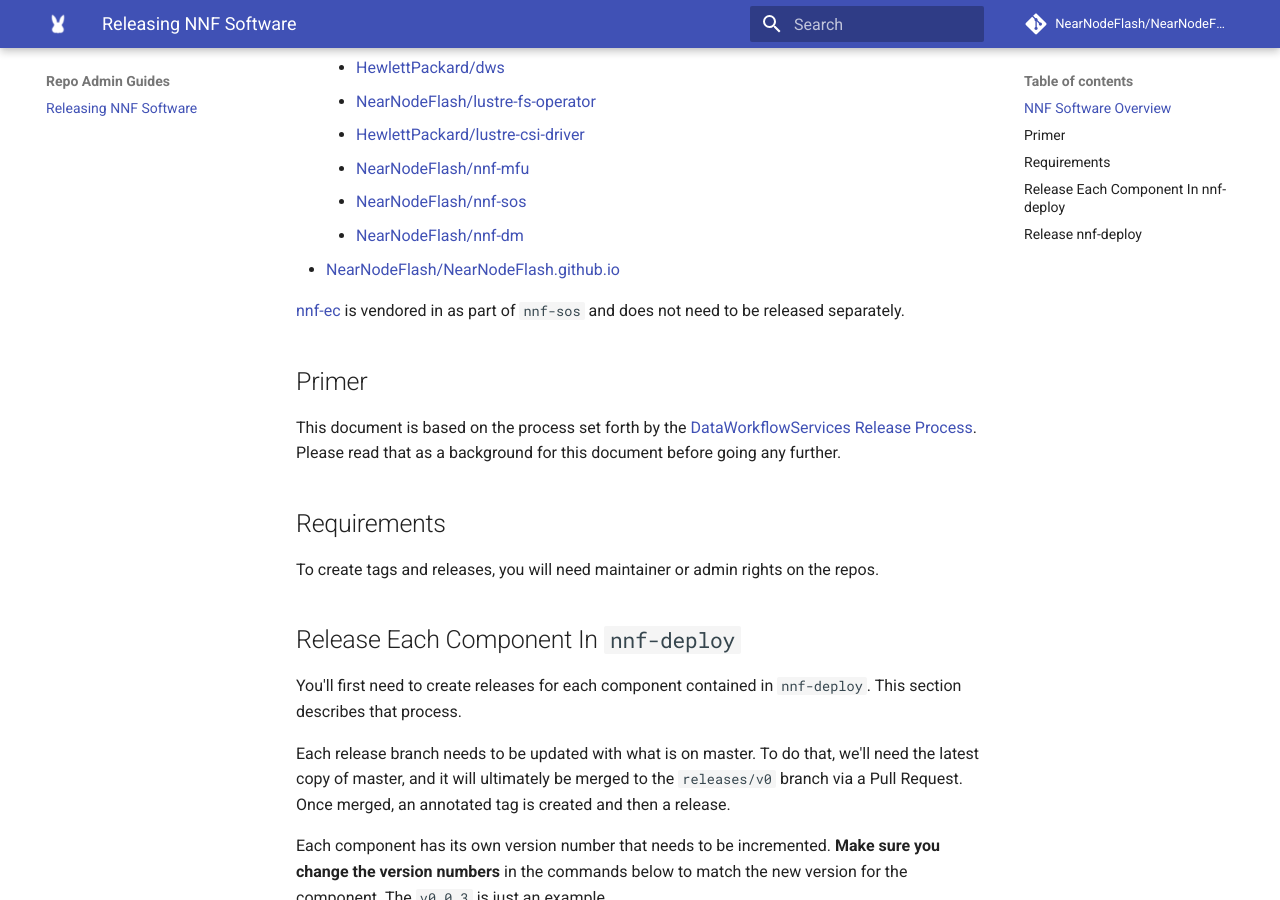
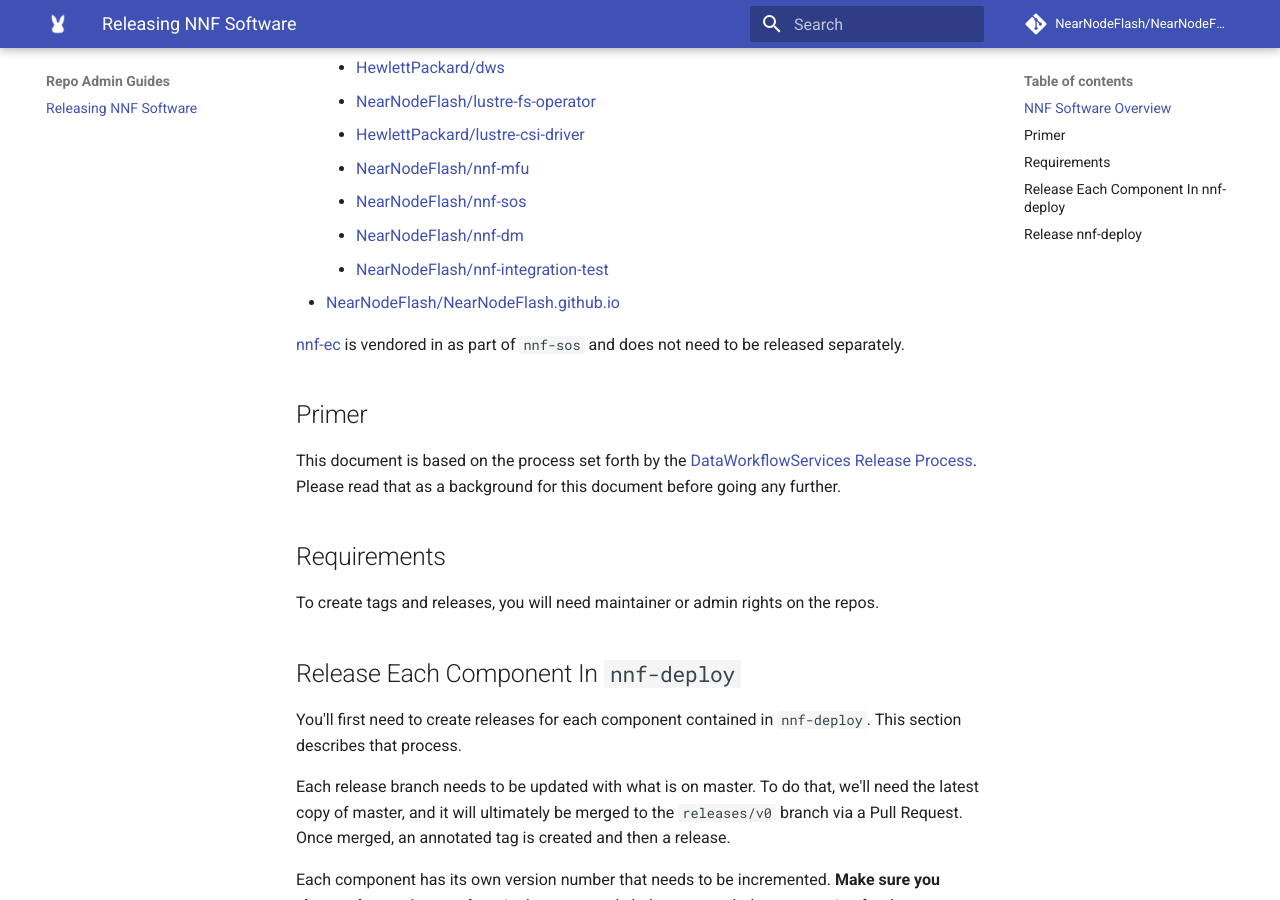
Before and after one commit to NearNodeFlash/NearNodeFlash.github.io, an MkDocs documentation site: the page built from docs/repo-guides/release-nnf-sw/readme.md, in a window 1280 px wide and 900 px high, scrolled down 510 px. Built offline with MkDocs 1.6.1 and Material for MkDocs 9.7.7, drawn with Linux system fonts in a browser that asks for light colours; comment, search, counter and statistics services are not loaded; the version menu is left out.

Commit message:
Add reference to the nnf-integration-test submodule
Signed-off-by: Dean Roehrich <dean.roehrich@hpe.com>

```diff
--- a/docs/repo-guides/release-nnf-sw/readme.md
+++ b/docs/repo-guides/release-nnf-sw/readme.md
@@ -24,6 +24,7 @@ other components.
     - [NearNodeFlash/nnf-mfu](https://github.com/NearNodeFlash/nnf-mfu)
     - [NearNodeFlash/nnf-sos](https://github.com/NearNodeFlash/nnf-sos)
     - [NearNodeFlash/nnf-dm](https://github.com/NearNodeFlash/nnf-dm)
+    - [NearNodeFlash/nnf-integration-test](https://github.com/NearNodeFlash/nnf-integration-test)
 - [NearNodeFlash/NearNodeFlash.github.io](https://github.com/NearNodeFlash/NearNodeFlash.github.io)
 
 [nnf-ec](https://github.com/NearNodeFlash/nnf-ec) is vendored in as part of `nnf-sos` and does not
```
